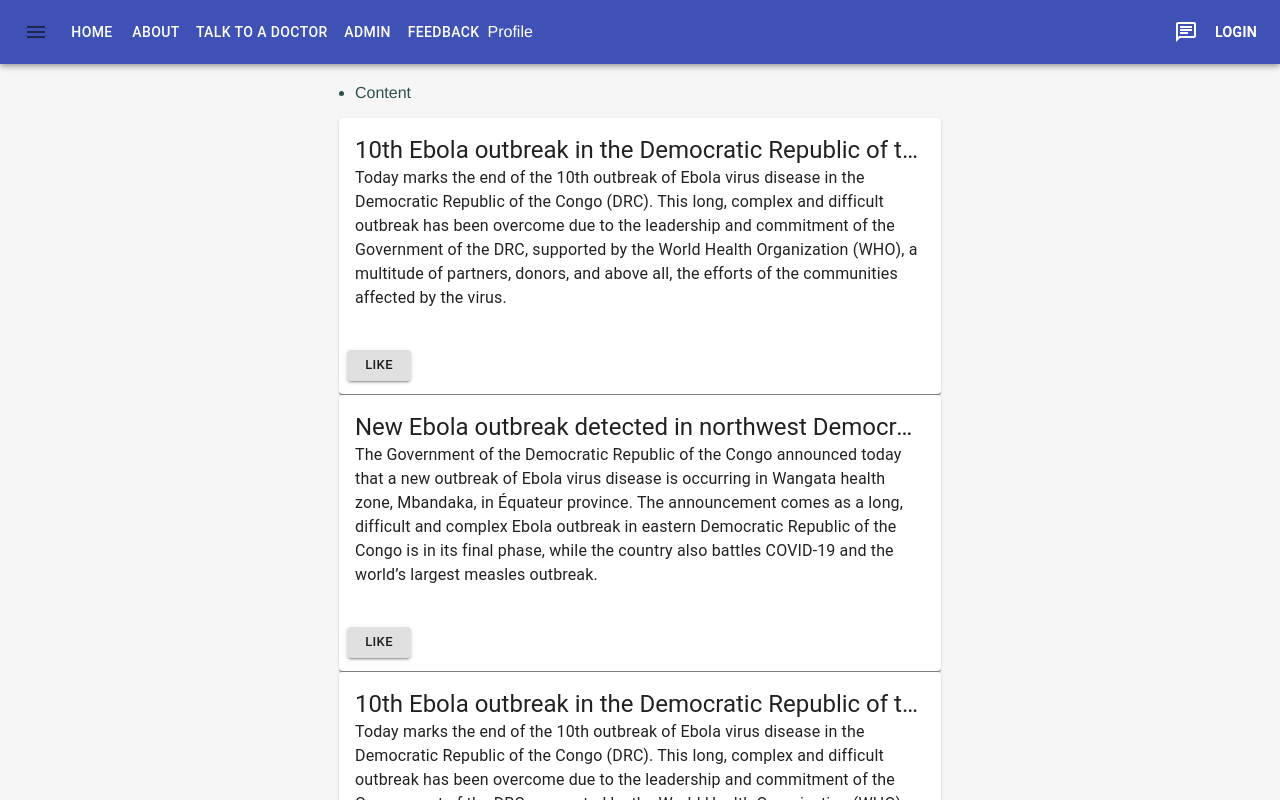
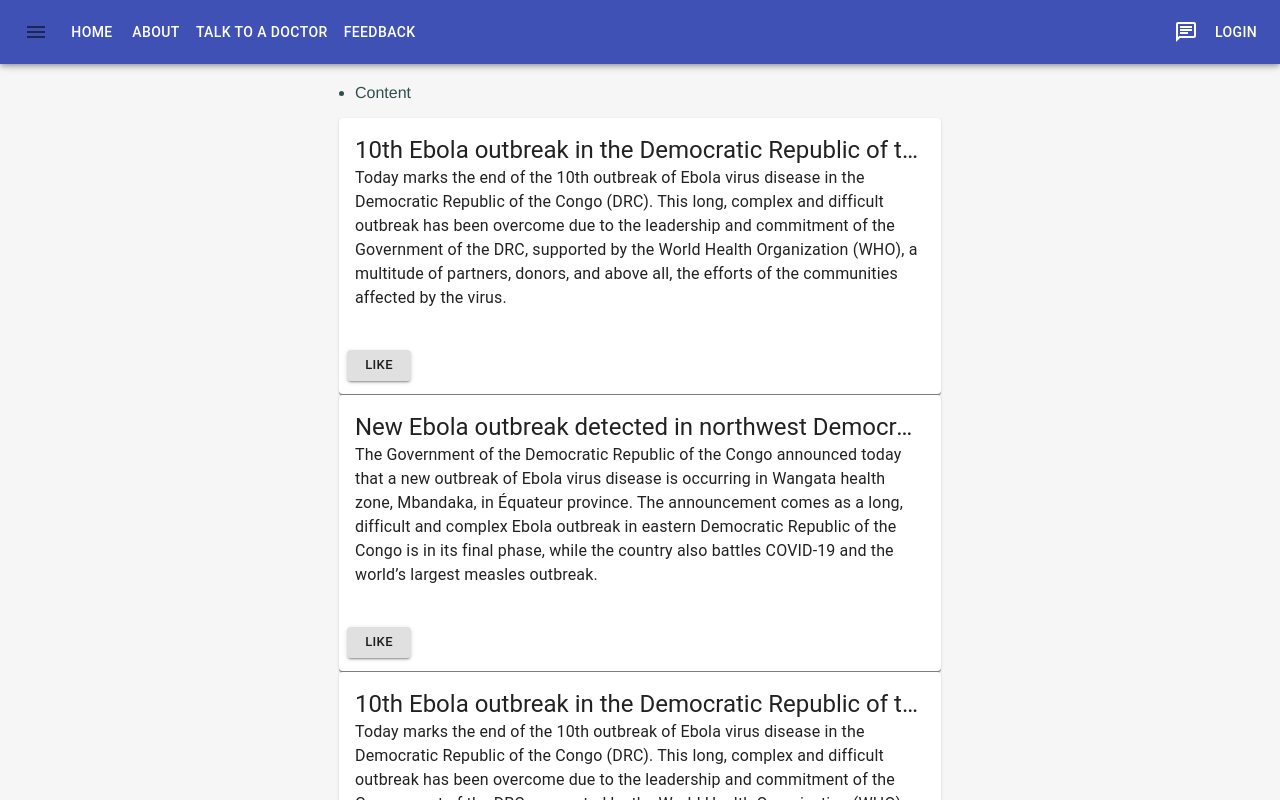
Before and after one commit to serach24/Care-Clinic, a React (Create React App) app: page / in a window 1280 px wide. Shown: the top 800 px of the page. Built offline with nearby package versions, Linux system fonts and the light colour scheme.

Commit message:
Done Redirect

```diff
--- a/src/App.js
+++ b/src/App.js
@@ -34,9 +34,9 @@ class App extends React.Component {
       <BrowserRouter>
         <Switch>
           <Route exact path='/' render={() =>
-                          (<Home/>)}/>
+                          (<Home which={this.whichLogInStateAmI()} change={this.changeLogINState}/>)}/>
           <Route exact path='/login' render={() =>
-                          (<Login which={this.whichLogInStateAmI()} change={this.changeLogINState} />)}/>
+                          (<Login which={this.whichLogInStateAmI()} change={this.changeLogINState}/>)}/>
           <Route exact path='/admin' render={() =>
                           (<AdminPage which={this.whichLogInStateAmI()} change={this.changeLogINState}/>)}/>
           <Route exact path='/feedback' render={() =>
--- a/src/components/ui/NavBar/index.js
+++ b/src/components/ui/NavBar/index.js
@@ -23,8 +23,13 @@ class NavBar extends React.Component {
     state = {
       open:false,
       chatOpen:false,
-      auth:false
+      auth:false,
     }
+
+    talkToDoctor=()=>{
+        alert("talkToADoctor");
+    }
+
 
     handleClick = () => {
         log('click drawer');
@@ -89,30 +94,28 @@ class NavBar extends React.Component {
                         </Button>
                         <Button component={ Link } to={"/about"} color="inherit"
                                 className="About" >About</Button>
-                        <Button color="inherit"
-                                onClick = {this.handleLoginClick}
-                                className="TalkButton" >Talk to a Doctor</Button>
-                        <Button component={ Link } to={"/admin"} color="inherit"
-                                className="TalkButton" >Admin</Button>
-                        <Button component={ Link } to={"/feedback"} color="inherit"
-                                className="TalkButton" >FeedBack</Button>
+                        {this.props.which==0 &&<Button component={ Link } to={"/login"} color="inherit"
+                            className="TalkButton" >Talk to a Doctor</Button>}
+                        {this.props.which==1 && <Button color="inherit"
+                                onClick = {this.talkToDoctor}
+                                className="TalkButton" >Talk to a Doctor</Button>}
+                        {this.props.which==2 && <Button component={ Link } to={"/admin"} color="inherit"
+                                className="TalkButton" >Admin</Button>}
+                        {this.props.which!=2 && <Button component={ Link } to={"/feedback"} color="inherit"
+                                className="TalkButton" >FeedBack</Button>}
                         <ChatOutlinedIcon className="chat-button" onClick={this.openChat}/>
 
                         <Dialog open={this.state.chatOpen} onClose={this.closeChat}>
                           <Chat/>
                         </Dialog>
 
-                        <Button component={ Link } to={"/login"} color="inherit"
-                                className="loginButton" >Login</Button>
-                        {!this.state.auth && <Button component={ Link } to={"/login"} color="inherit"
+                        {this.props.which ==0 && !this.state.auth && <Button component={ Link } to={"/login"} color="inherit"
                                 className="loginButton" >Login</Button>}
+                            {this.props.which!=0 && <div className="ProfileButton"> Profile </div>}
+                            {this.props.which!=0 && <div className="Profile"> <Profile which={this.props.which} change={this.props.change}></Profile> </div>}
                         {this.state.auth &&  <Button color="inherit"
                                 className="accountButton" >My Account</Button>}
-                        <div className="ProfileButton"> Profile </div>
-                        <div className="Profile">
-                        <Profile></Profile>
 
-                        </div>
 
                     </Toolbar>
                 </AppBar>
--- a/src/components/ui/NavBar/styles.css
+++ b/src/components/ui/NavBar/styles.css
@@ -40,11 +40,11 @@
 }
 
 .Profile{
+    position: absolute;
+    right: -10%;
     width: 35%;
     height: 50%;
     display: none;
-    position: absolute;
-    left: 25%;
 }
 .ProfileButton:hover + .Profile {
     display: block;
@@ -52,3 +52,8 @@
 .Profile:hover {
     display: block;
 }
+.ProfileButton{
+    position: absolute;
+    right: 0px;
+    margin-right: 12px;
+}
--- a/src/pages/About/index.js
+++ b/src/pages/About/index.js
@@ -17,7 +17,7 @@ class About extends React.Component{
     render(){
         return (
             <div className="App">
-                <NavBar />
+                <NavBar which={this.props.which} change={this.props.change}/>
                 <StoryPage header={this.state.articleheader} content={this.state.articlecontent} />
             </div>
         );
--- a/src/pages/AdminPage/index.js
+++ b/src/pages/AdminPage/index.js
@@ -43,7 +43,6 @@ class AdminPage extends React.Component {
               <button className="NavButton" id = {1} onClick={this.GotoElement.bind(this)}> To Pending Doctors </button>
               <button className="NavButton" id = {2} onClick={this.GotoElement.bind(this)}> To Doctors / Users </button>
               </div>
-
               <RequestsList ref={this.Messages}></RequestsList>
               <h3 className="Head" ref={this.PendingDocs}>Pending Doctors</h3>
                 <PendingDoctors></PendingDoctors>
--- a/src/pages/Home/index.js
+++ b/src/pages/Home/index.js
@@ -30,7 +30,7 @@ class Home extends React.Component{
     render(){
         return (
             <div className="App">
-                <NavBar />
+                <NavBar which={this.props.which} change={this.props.change}/>
                 <div className="article_container">
                     <div className="ac_header">
                         <ul>
--- a/src/pages/Login/LoginForm.js
+++ b/src/pages/Login/LoginForm.js
@@ -1,12 +1,11 @@
 import React from "react";
 import Button from "@material-ui/core/Button";
+import  { Redirect } from 'react-router-dom'
 
 // material ui components
 import Container from "@material-ui/core/Container";
 import Link from "@material-ui/core/Link";
 import Input from "../../components/ui/Input";
-
-// import Redirect from "react-router-dom/Redirect";
 
 import "./styles.css";
 
@@ -40,18 +39,20 @@ class LoginForm extends React.Component {
     if (username==="user" && password==="user"){
       this.setState({loginState: 1});
       this.props.change(1);
+
     } else if (username==="admin" && password==="admin"){
       this.setState({loginState: 2})
       this.props.change(2);
+
     }
   }
 
   render() {
     let isUsernameEmpty = this.state.checkError && this.state.username === "";
     let isPasswordEmpty = this.state.checkError && this.state.password === "";
-    // if (this.state.loginState===1){
-    //   return <Redirect to={{pathname:""}}/>
-    // }
+    if (this.state.loginState != 0){
+      return <Redirect to={"/"}/>
+     }
     return (
       <Container component="main" maxWidth="xs">
         <h3> Login </h3>
--- a/src/pages/Profile/index.js
+++ b/src/pages/Profile/index.js
@@ -98,6 +98,9 @@ class Profile extends React.Component {
               <div className = "ProfileItem">
               <Button  variant="contained" onClick = {this.FunctionAge.bind(this)} color="primary">change</Button></div>
               </div>
+              <div className ="Logout">
+              <Button variant="contained" onClick = {()=>(this.props.change(0))}>LogOut</Button>
+              </div>
       </div>
       </div>
     );
--- a/src/pages/Profile/styles.css
+++ b/src/pages/Profile/styles.css
@@ -56,3 +56,8 @@
     text-align: center;
     font-family: fantasy;
 }
+.Logout{
+    position: absolute;
+    left: 30%;
+    top: 10%;
+}
--- a/src/pages/Storys/index.js
+++ b/src/pages/Storys/index.js
@@ -21,7 +21,7 @@ class Storys extends React.Component{
     render(){
         return (
             <div className="App">
-                <NavBar />
+                <NavBar which={this.props.which} change={this.props.change}/>
                 <StoryPage header={this.state.articleheader} content={this.state.articlecontent} />
             </div>
         );
```
